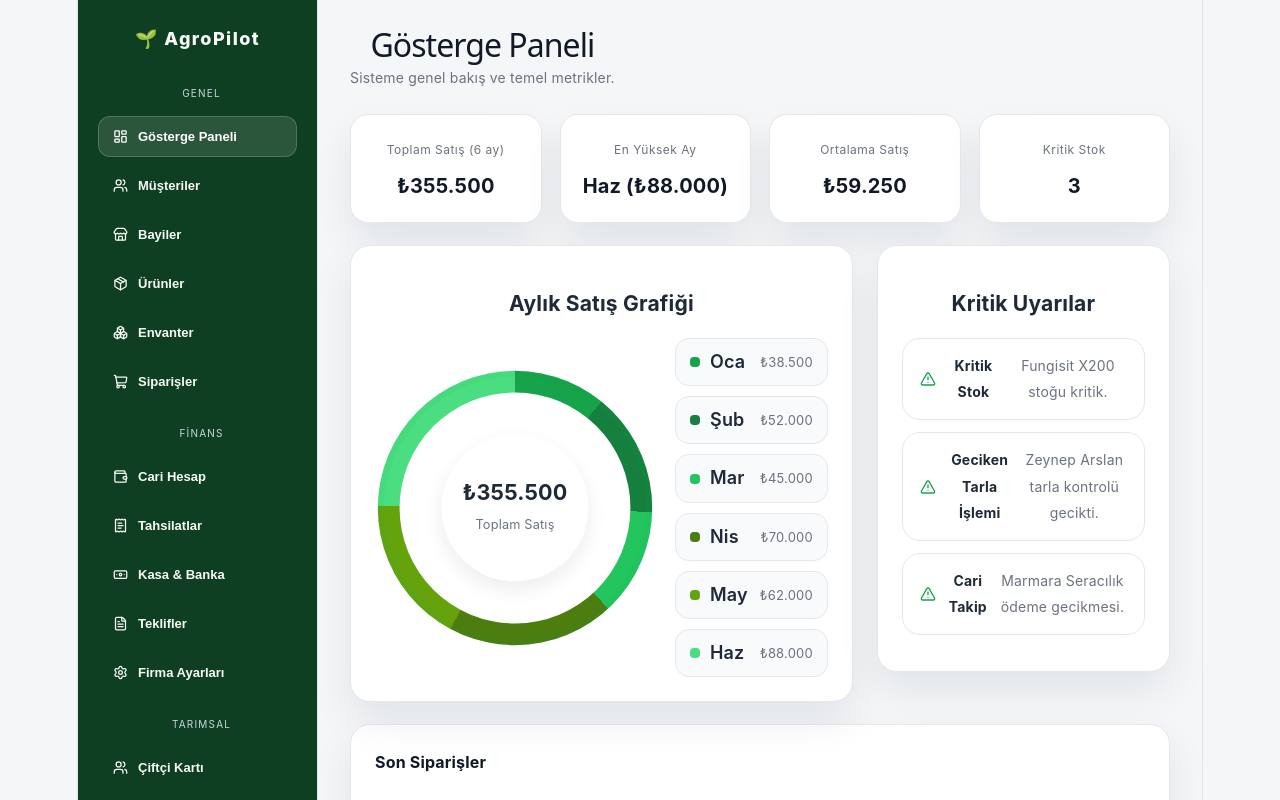
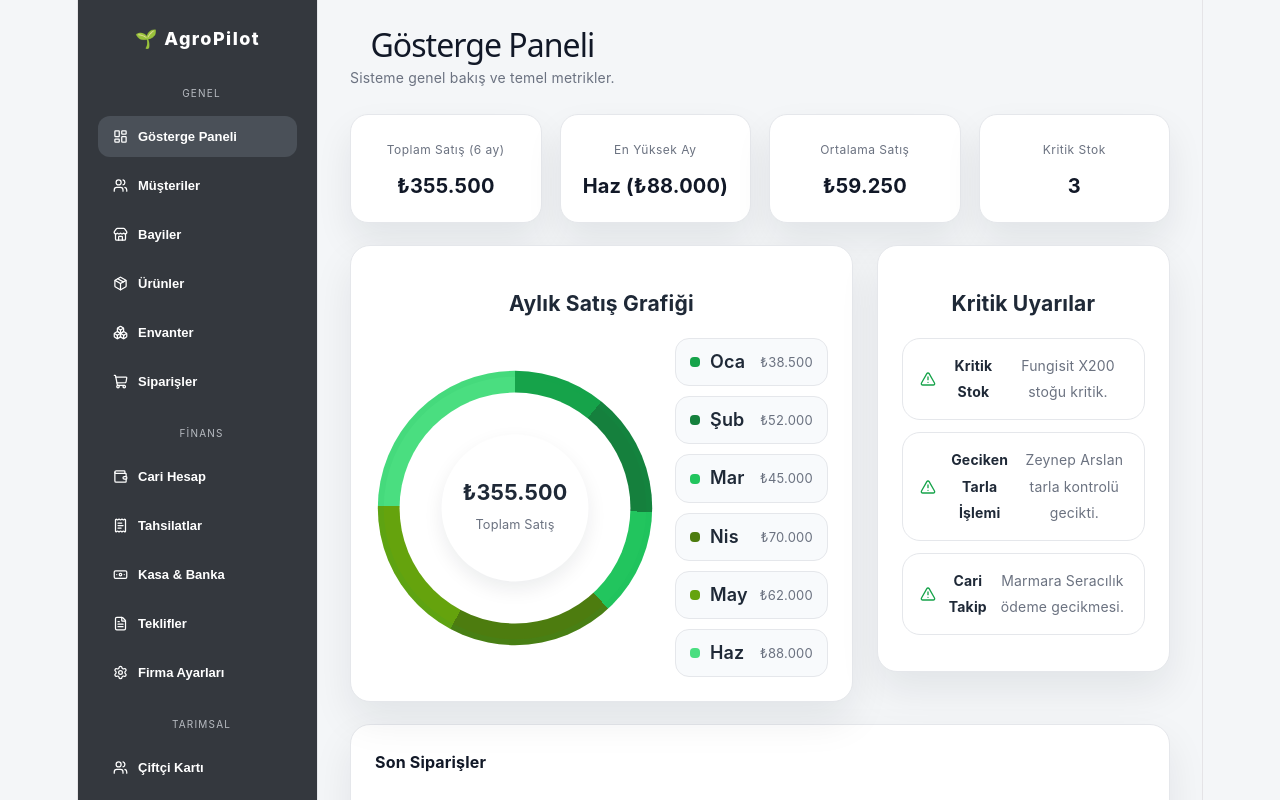
Before and after one commit to mgorkem19/AGROPILOT-ERP, a React (Vite) app: page / in a window 1280 px wide. Shown: the top 800 px of the page. Built offline with nearby package versions, Linux system fonts and the light colour scheme.

Commit message:
Yazi renkleri duzeltildi

```diff
--- a/src/App.css
+++ b/src/App.css
@@ -27,7 +27,7 @@ aside {
   width: 240px;
   min-width: 240px;
   min-height: 100vh;
-  background: #0f3f22;
+  background: #34383e;
   border-right: 1px solid #e5e7eb;
   padding: 26px 20px;
   position: sticky;
@@ -35,7 +35,7 @@ aside {
 }
 
 .logo {
-  color: #f8faf8;
+  color: #ffffff;
   font-size: 18px;
   font-weight: 800;
   letter-spacing: 0.08em;
@@ -46,7 +46,7 @@ aside {
 
 .group small {
   display: block;
-  color: #cbd5df;
+  color: #b8bcc2;
   font-size: 10px;
   text-transform: uppercase;
   letter-spacing: 0.12em;
@@ -59,7 +59,7 @@ aside button {
   align-items: center;
   gap: 10px;
   background: transparent;
-  color: #f8faf8;
+  color: #ffffff;
   border: 1px solid transparent;
   padding: 12px 14px;
   border-radius: 12px;
@@ -70,11 +70,14 @@ aside button {
   transition: all 180ms ease;
 }
 
-aside button:hover,
+aside button:hover {
+  background: #40454c;
+  color: #ffffff;
+}
+
 aside button.active {
-  background: rgba(255,255,255,0.12);
+  background: #4a5058;
   color: #ffffff;
-  border-color: rgba(255,255,255,0.18);
 }
 
 main {
```
